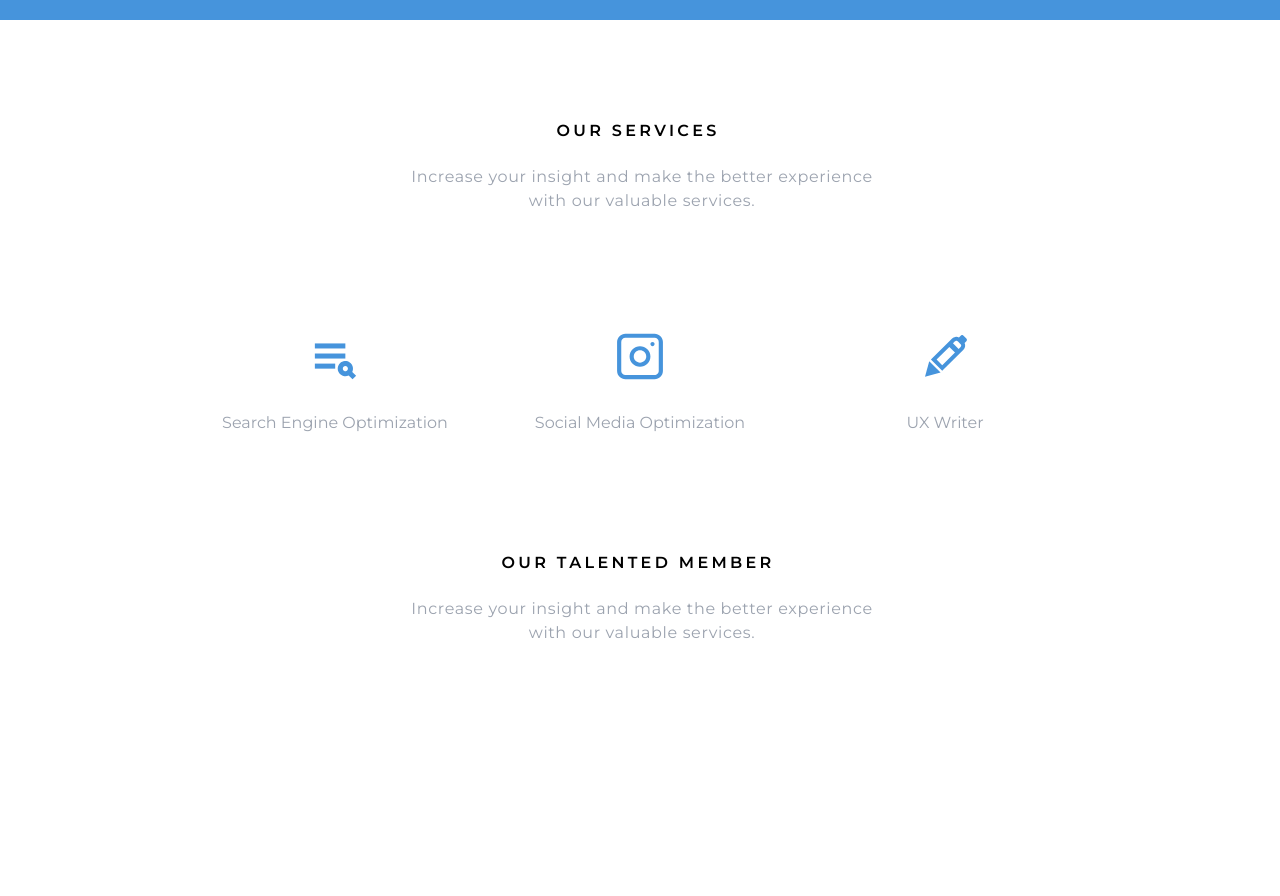
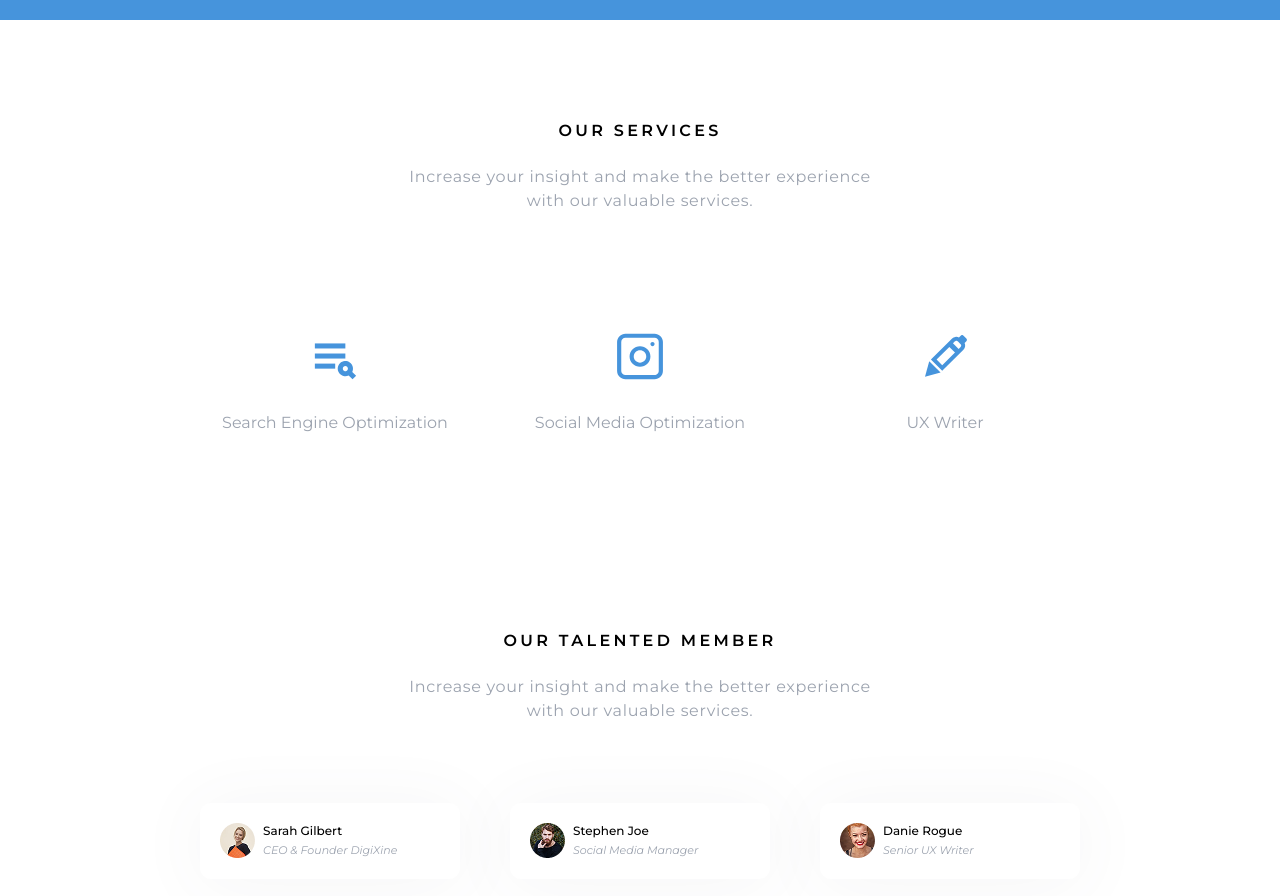
Before and after one commit to mplotnikov63/study, a plain HTML site: page figma-lessons/7.10 lesson testsite3/testsite3.html in a window 1280 px wide. Shown: the part 480-1376 px from the top of the page. Before the commit the page ends 1141 px from the top, so only its background shows below. Drawn offline with Linux system fonts and the light colour scheme.

Commit message:
END NEW PART OF LESSON

```diff
--- a/figma-lessons/7.10 lesson testsite3/testsite3.css
+++ b/figma-lessons/7.10 lesson testsite3/testsite3.css
@@ -55,8 +55,6 @@ body {
     padding-top: 82px;
     padding-bottom: 50px;
 }
-.header__container {
-}
 /* подогнать текст по XY в режиме разработчика
 верхний и нижний padding задать в родительском блоке */
 /* НИКОГДА не регулировать отступы раздела
@@ -89,11 +87,7 @@ body {
 }
 /* block */
 .block {
-    margin-left: 4px;
     text-align: center;
-}
-.block__title {
-    margin-right: 8px;
 }
 .block__text {
     margin: 1em auto;
@@ -103,9 +97,7 @@ body {
 }
 /* services */
 .services {
-    padding: 88px 0;
-}
-.services__container {
+    padding: 88px 0 166px;
 }
 .services__items {
     display: flex;
@@ -134,8 +126,46 @@ body {
 }
 /* team */
 .team {
+    padding-bottom: 100px;
 }
-.team__container {
+.team__items {
+    display: flex;
+    justify-content: space-between;
+    max-width: 880px;
+    margin: 0 auto;
+    margin-top: 80px;
+}
+.team__item {
+    display: flex;
+    width: 260px;
+    padding: 20px;
+    height: 76px;
+    align-items: center;
+    background-color: var(--white-color);
+    border-radius: 11px;
+    box-shadow: 0px 4px 70px 0px rgba(91, 93, 99, 0.06);
+}
+
+.team__img {
+    align-self: center;
+    margin-right: 8px;
+    /* margin-left: 20px; */
+}
+.team__title {
+    font-size: 12px;
+    font-weight: 500;
+    letter-spacing: 0;
+    line-height: 1em;
+    margin: 0;
+}
+.team__text {
+    font-size: 11px;
+    font-weight: 400;
+    font-style: italic;
+    letter-spacing: 0;
+    line-height: 1em;
+    margin: 0;
+    margin-top: 8px;
 }
 
 /* media для адаптивности */
--- a/figma-lessons/7.10 lesson testsite3/testsite3.html
+++ b/figma-lessons/7.10 lesson testsite3/testsite3.html
@@ -67,6 +67,41 @@
                     Increase your insight and make the better experience with our valuable services.
                 </p>
             </div>
+            <div class="team__items">
+                <div class="team__item">
+                    <img src="Sarah Gilbert.png" alt="Sarah Gilbert" class="team__img">
+                    <div class="team__block">
+                        <h4 class="medium-title team__title">
+                            Sarah Gilbert
+                        </h4>
+                        <p class="regular-text team__text">
+                            CEO & Founder DigiXine
+                        </p>
+                    </div>
+                </div>
+                <div class="team__item">
+                    <img src="Stephen Joe.png" alt="Stephen Joe" class="team__img">
+                    <div class="team__block">
+                        <h4 class="medium-title team__title">
+                            Stephen Joe
+                        </h4>
+                        <p class="regular-text team__text">
+                            Social Media Manager
+                        </p>
+                    </div>
+                </div>
+                <div class="team__item">
+                    <img src="Danie Rogue.png" alt="Danie Rogue" class="team__img">
+                    <div class="team__block">
+                        <h4 class="medium-title team__title">
+                            Danie Rogue
+                        </h4>
+                        <p class="regular-text team__text">
+                            Senior UX Writer
+                        </p>
+                    </div>
+                </div>
+            </div>
         </div>
     </section>
 </body>
```
